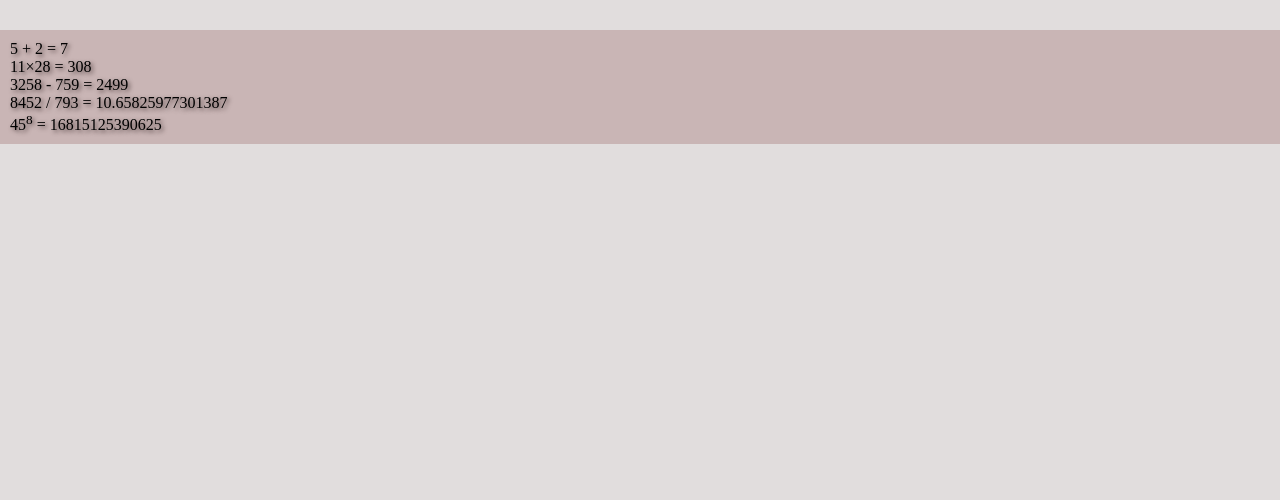
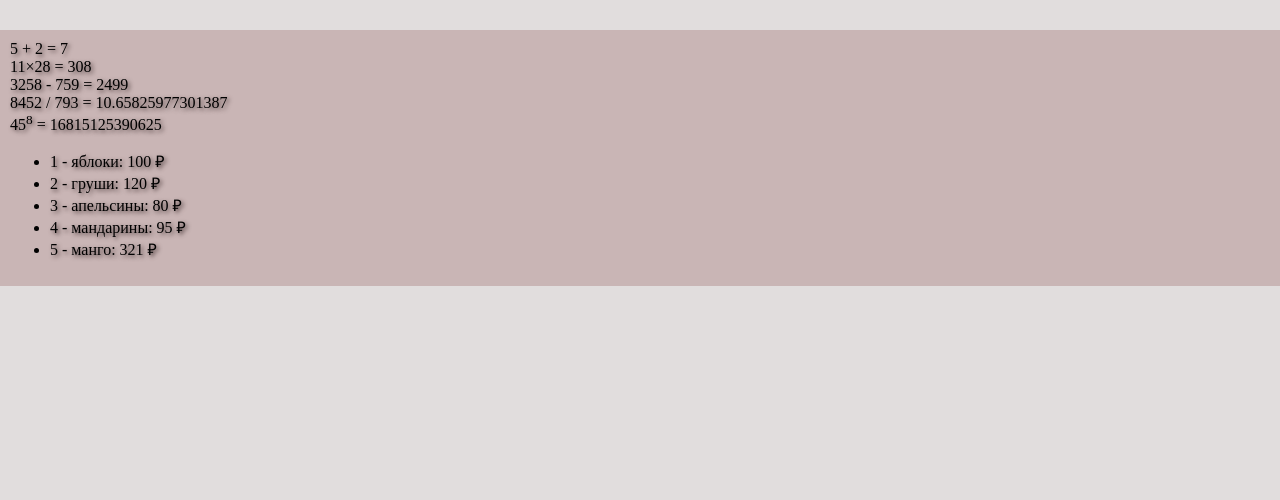
Before and after one commit to onshnkarina/web--programming-labs-2, a Flask app: page /lab2/example in a window 1280 px wide. Shown: the part 58-558 px from the top of the page. Run offline with Flask 3, Linux system fonts and the light colour scheme.

Commit message:
Цикл в шаблоне

```diff
--- a/app.py
+++ b/app.py
@@ -188,4 +188,12 @@ def example():
     laba = '2'
     group = 'ФБИ-24'
     course ='3'
-    return render_template('example.html', name=name, course=course, laba=laba, group=group)
+    fruits = [
+        {'name': 'яблоки', 'price': 100},
+        {'name': 'груши', 'price': 120},
+        {'name': 'апельсины', 'price': 80},
+        {'name': 'мандарины', 'price': 95},
+        {'name': 'манго', 'price': 321}
+    ]
+    return render_template('example.html', name=name, course=course, laba=laba,
+                           group=group, fruits=fruits)
--- a/templates/example.html
+++ b/templates/example.html
@@ -20,6 +20,11 @@
         3258 - 759 = {{3258-759}}<br>
         8452 / 793 = {{8452/793}}<br>
         45<sup>8</sup> = {{45**8}}<br>
+        <ul>
+            {% for f in fruits %}
+            <li>{{ loop.index }} - {{ f.name }}: {{ f.price }} &#x20bd;</li>
+            {% endfor %}
+        </ul>
     </main>
 
     <footer>
```
